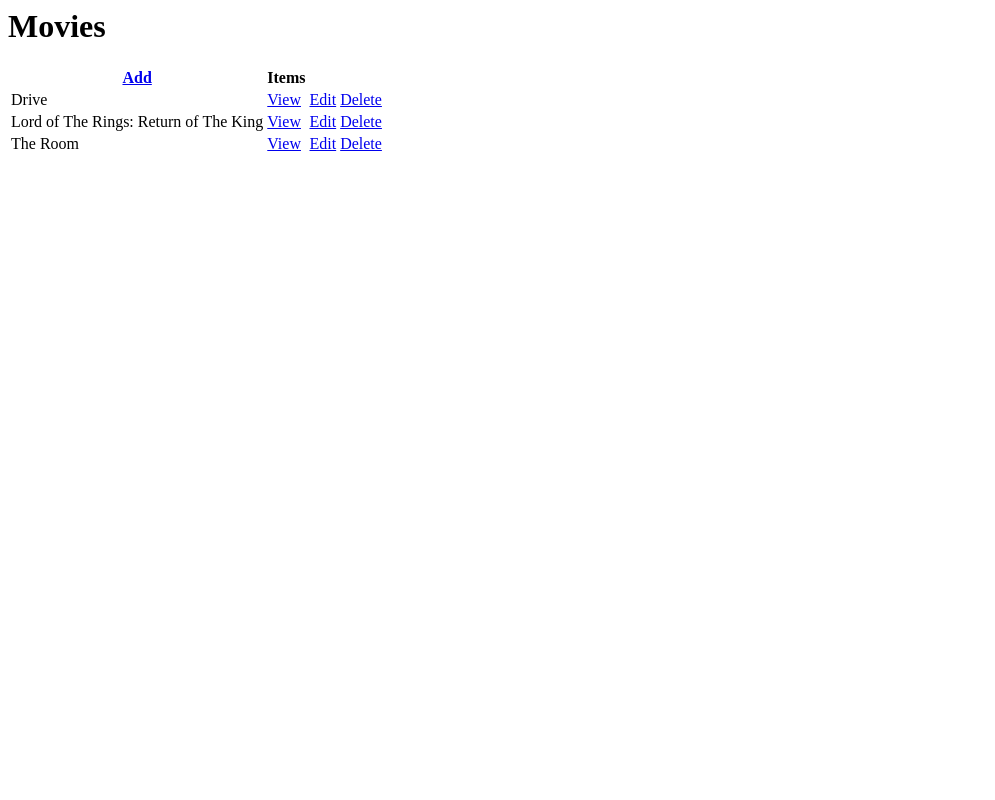
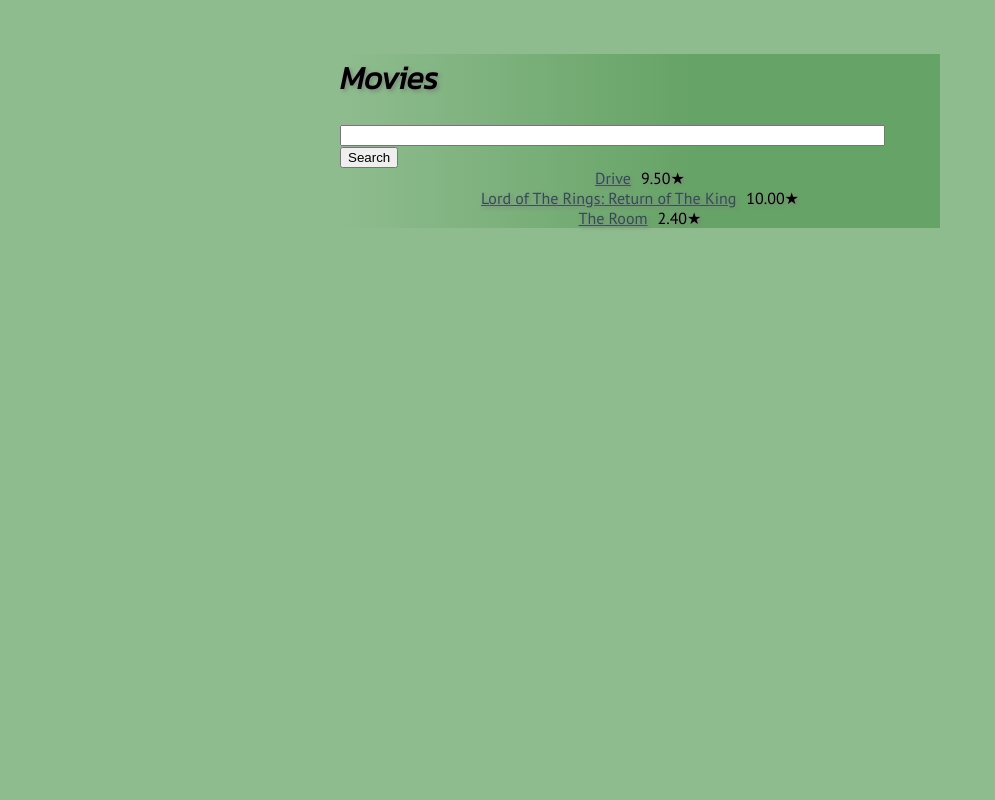
Before and after one commit to 29379/jezyki_skryptowe_final_project, a Django app: page / in a window 1280 px wide. Shown: the whole page, without its empty margins (0-995 px from the left). Run offline with Django 4.2, Linux system fonts and the light colour scheme; data comes from the database, SQL or seed files in the repository; both versions use the stored data as it was after the commit.

Commit message:
First attempts of styling the page

```diff
--- a/webapp/templates/data_detail.html
+++ b/webapp/templates/data_detail.html
@@ -1 +1,7 @@
+{% extends 'main.html' %}
+{% block content %}
+
 <h1>Movie: {{movie}}</h1>
+<a href="{% url 'movies' %}">   Go back</a>
+
+{% endblock content %}
--- a/webapp/templates/data_list.html
+++ b/webapp/templates/data_list.html
@@ -1,21 +1,29 @@
-<h1>Movies</h1>
+{% extends 'main.html' %}
+{% block content %}
 
-<table>
-    <tr>
-        <th><a href="{% url 'movie_create' %}">     Add</a> </th>
-        <th>Items</th>
-        <th></th>
-        <th></th>
-        <th></th>
-    </tr>
+<div class="page-title-wrapper">
+    <h1>Movies</h1>
+</div>
+
+<div class="search-wrapper">
+    <form method="GET">
+        <input type="text" name="search_area" value="{{search_input}}" size="65">
+        <input type="submit" value="Search">
+    </form>
+</div>
+
+<div class="movie-items-wrapper">
     {% for movie in movies %}
-    <tr>
-        <td>{{movie.title}}</td>
-        <td><a href="{% url 'movie' movie.pk %}">View</a></td>
-        <td><a href="{% url 'movie_update' movie.pk %}">Edit</a></td>
-        <td><a href="{% url 'movie_delete' movie.pk %}">Delete</a></td>
-    </tr>
+    <div class="movie-wrapper">
+        <a href="{% url 'movie' movie.pk %}">
+            {{movie.title}}
+        </a>
+        <td class="rating" align="left">{{movie.user_rating}}</td>
+        <div class="favourites-icon">&#9733</div>
+    </div>
     {% empty %}
     <h3>The database is empty</h3>
     {% endfor %}
-</table>
+</div>
+
+{% endblock content %}
--- /dev/null
+++ b/webapp/templates/main.html
@@ -0,0 +1,68 @@
+<!DOCTYPE html>
+<html>
+    <head>
+        <meta charset="UTF-8">
+        <meta http-equiv="X-UA-Compatible" content="IE=Edge">
+        <title>Movies</title>
+        <meta name="description" content="">
+        <meta name="viewport" content="width=device-width, initial-scale=1">
+
+        <link rel="preconnect" href="https://fonts.googleapis.com">
+        <link rel="preconnect" href="https://fonts.gstatic.com" crossorigin>
+        <link href="https://fonts.googleapis.com/css2?family=PT+Sans&display=swap" rel="stylesheet">
+
+        <link rel="preconnect" href="https://fonts.googleapis.com">
+        <link rel="preconnect" href="https://fonts.gstatic.com" crossorigin>
+        <link href="https://fonts.googleapis.com/css2?family=Kanit:ital,wght@1,300&display=swap" rel="stylesheet">
+
+        <style>
+            body{
+                background-color: darkseagreen;
+                font-family: 'PT Sans', sans-serif;
+                padding-top: 25px;
+            }
+
+            h1, h2, h3, h4, h5, h6{
+                font-family: 'Kanit', sans-serif;
+            }
+
+            a, p{
+                color: darkslategray;
+                text-shadow: 2px 2px 4px darkslate gray;
+                padding-right: 10px;
+            }
+
+            .container{
+                max-width: 600px;
+                margin: auto;
+                text-shadow: 2px 2px 4px grey;
+                background: linear-gradient(90deg, #8FBC8F 0%, #66A366 59%, #66A366 100%);
+            }
+
+            .movie-wrapper{
+                display: flex;
+                align-items: left;
+                justify-content: safe center;
+
+            }
+
+            .search-wrapper{
+                display: flex;
+                justify-content: space-between;
+                align-items: center;
+            }
+
+            .page-title-wrapper{}
+
+        </style>
+
+    </head>
+
+    <body>
+        <div class="container">
+            {% block content %}
+
+            {% endblock content %}
+        </div>
+    </body>
+</html>
--- a/webapp/webapp/models.py
+++ b/webapp/webapp/models.py
@@ -25,7 +25,8 @@ class Data(models.Model):
     poster = models.ImageField(upload_to=upload_to, blank=True)
 
     def __str__(self):
-        return self.title
+        return str(self.title) + '  |  ' + str(self.release_year)\
+               + '  |  ' + str(self.directors_and_actors) + '  |  ' + str(self.user_rating)
 
     class Meta:
         ordering = ['title']
--- a/webapp/webapp/views.py
+++ b/webapp/webapp/views.py
@@ -10,6 +10,16 @@ class MovieListView(ListView):
     model = Data
     template_name = 'data_list.html'
     context_object_name = 'movies'
+
+    def get_context_data(self, **kwargs):
+        context = super().get_context_data(**kwargs)
+        search_input = self.request.GET.get('search_area') or ''
+        if search_input is not '':
+            context['movies'] = context['movies'].filter(
+                title__icontains=search_input
+            )
+        context['search_input'] = search_input
+        return context
 
 
 class MovieDetailView(DetailView):
@@ -40,7 +50,7 @@ class MovieDeleteView(DeleteView):
     model = Data
     template_name = 'data_delete.html'
     context_object_name = 'movies'
-    success_url = reverse_lazy('movie')
+    success_url = reverse_lazy('movies')
 
 
 def test(request):
```
Also changed, not shown: webapp/templates/data_create.html (+6 -1 lines), webapp/templates/data_delete.html (+10 -9 lines), webapp/db.sqlite3.
